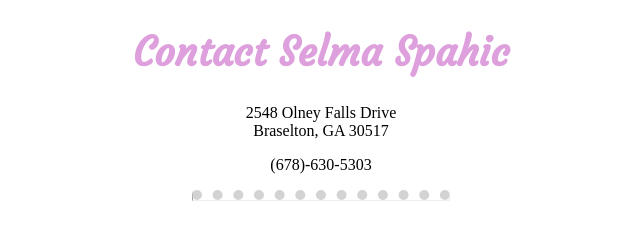
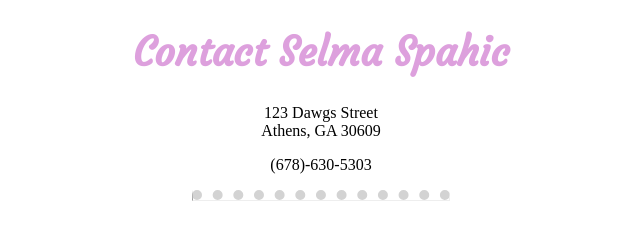
Before and after one commit to selma480/cv, a plain HTML site: page contact.html in a window 1280 px wide. Shown: the top 230 px of the page, 319-959 px from the left. Drawn offline with Linux system fonts and the light colour scheme; files that its build step writes are made by us from their sources.

Commit message:
Update contact.html

```diff
--- a/contact.html
+++ b/contact.html
@@ -10,7 +10,7 @@
 </head>
 <body>
     <h1 class="contacth1">Contact Selma Spahic</h1>
-    <p>2548 Olney Falls Drive<br>Braselton, GA 30517</p>
+    <p>123 Dawgs Street<br>Athens, GA 30609</p>
     <p>(678)-630-5303</p>
     <hr>
     <form class="contactform" action="mailto:ss38931@uga.edu" method="post">
```
